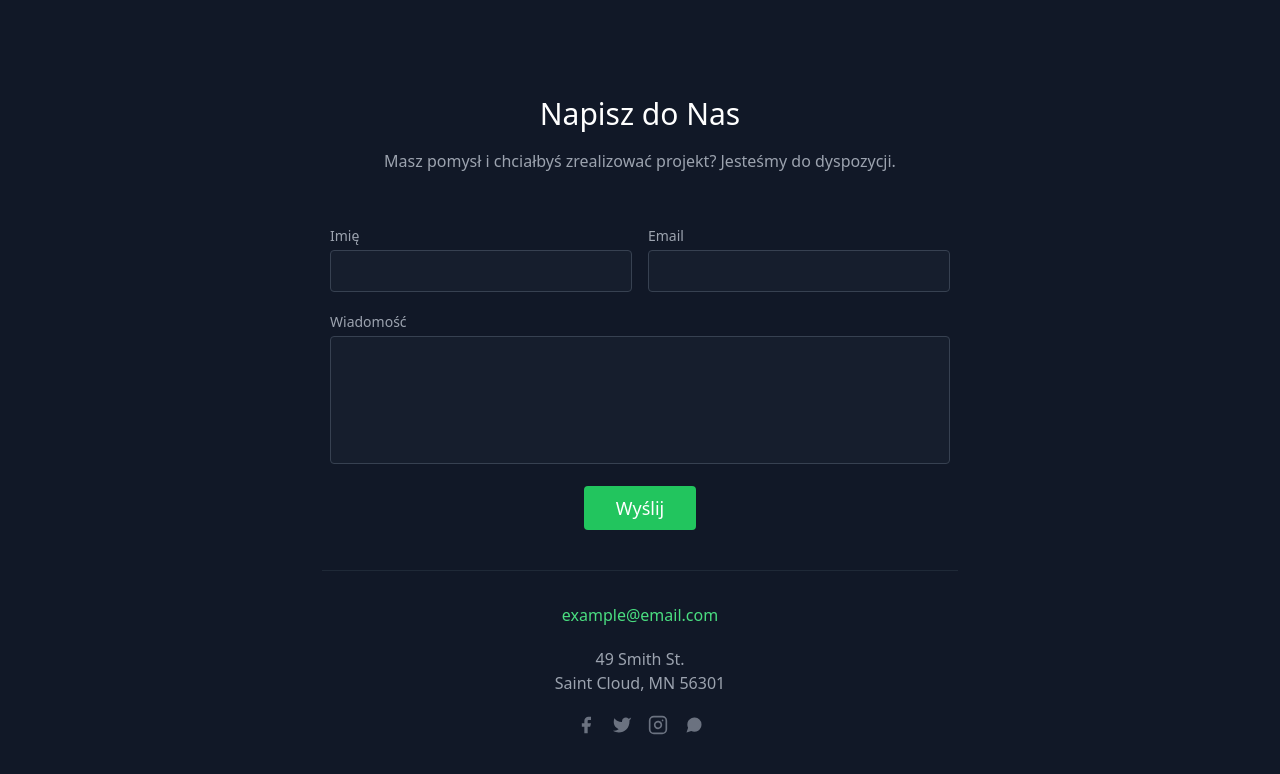
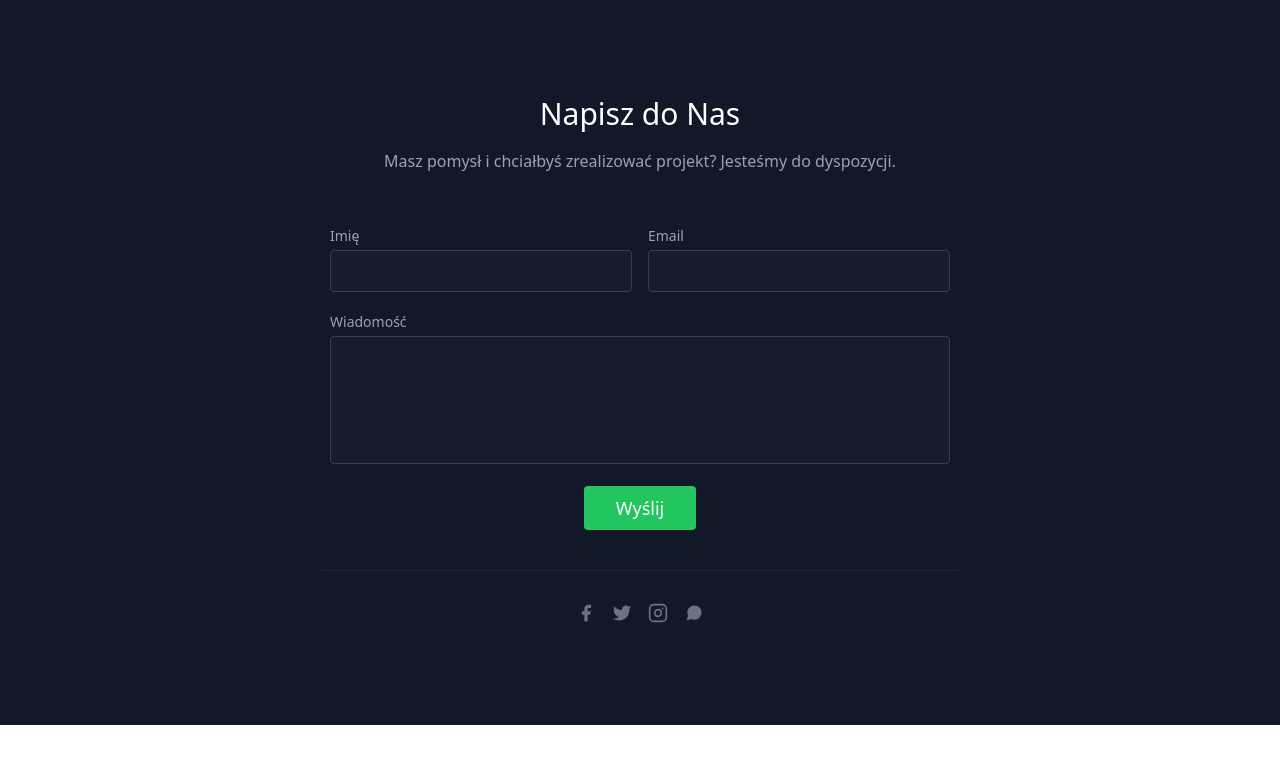
Before and after one commit to gines18/power-consumption, a Next.js app: page /Contact in a window 1280 px wide. Shown: the top 774 px of the page. Built offline with nearby package versions, Linux system fonts and the light colour scheme.

Commit message:
hide Solar component

```diff
--- a/app/Contact/page.tsx
+++ b/app/Contact/page.tsx
@@ -92,12 +92,6 @@ function Contact() {
             )}
 
             <div className="p-2 w-full pt-8 mt-8 border-t border-gray-800 text-center">
-              <a className="text-green-400">example@email.com</a>
-              <p className="leading-normal my-5">
-                49 Smith St.
-                <br />
-                Saint Cloud, MN 56301
-              </p>
               <span className="inline-flex">
                 <a className="text-gray-500">
                   <svg fill="currentColor" strokeLinecap="round" strokeLinejoin="round" strokeWidth="2" className="w-5 h-5" viewBox="0 0 24 24">
--- a/app/Solar_benefits/page.tsx
+++ b/app/Solar_benefits/page.tsx
@@ -39,11 +39,11 @@ function Solar_benefits() {
               </div>
               <h2 className="text-xl font-medium title-font text-gray-900 mt-5">{item.title}</h2>
               <p className="text-base leading-relaxed mt-2">{item.description}</p>
-              <a className="text-indigo-500 inline-flex items-center mt-3">Wiecej informacji
+              {/* <a className="text-indigo-500 inline-flex items-center mt-3">Wiecej informacji
                 <svg fill="none" stroke="currentColor" strokeLinecap="round" strokeLinejoin="round" strokeWidth="2" className="w-4 h-4 ml-2" viewBox="0 0 24 24">
                   <path d="M5 12h14M12 5l7 7-7 7"></path>
                 </svg>
-              </a>
+              </a> */}
             </div>
           ))}
         </div>
--- a/app/page.tsx
+++ b/app/page.tsx
@@ -4,7 +4,7 @@ import Hero from "./Hero/page";
 import React from "react";
 import PowerCalculator from "./App_calkulator/page";
 import Solar_benefits from "./Solar_benefits/page";
-import Solar from "./Solar/page"
+// import Solar from "./Solar/page"
 import Stats from "./Solar_numbers/page";
 import Advantages from "./Advantages/page"
 import Steps from "./Steps/page";
@@ -17,7 +17,7 @@ function Main() {
       <PowerCalculator />
       <Solar_benefits />
       <Advantages />
-      <Solar />
+      {/* <Solar /> */}
       <Steps />
       <Stats />
       <Contact />
```
